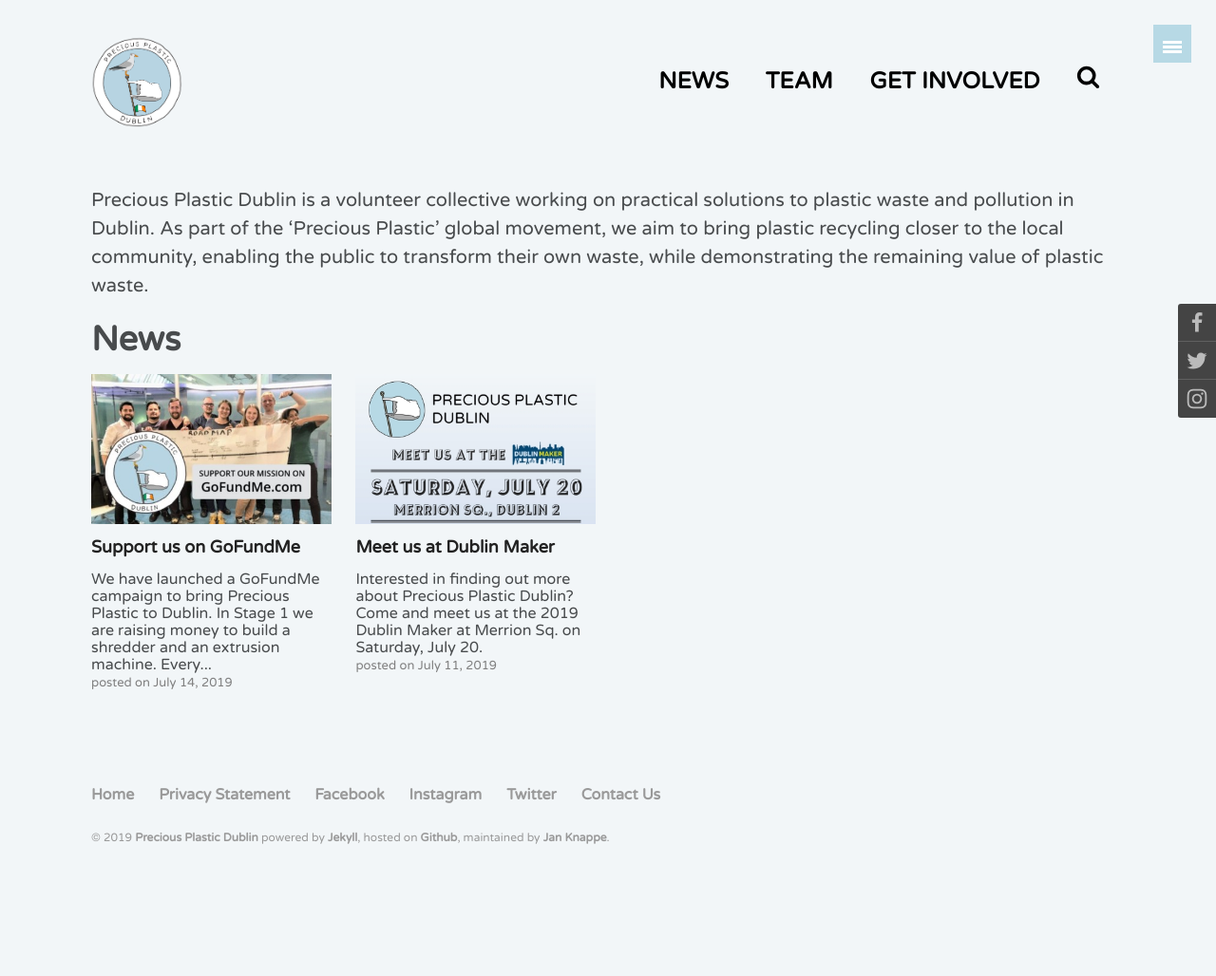
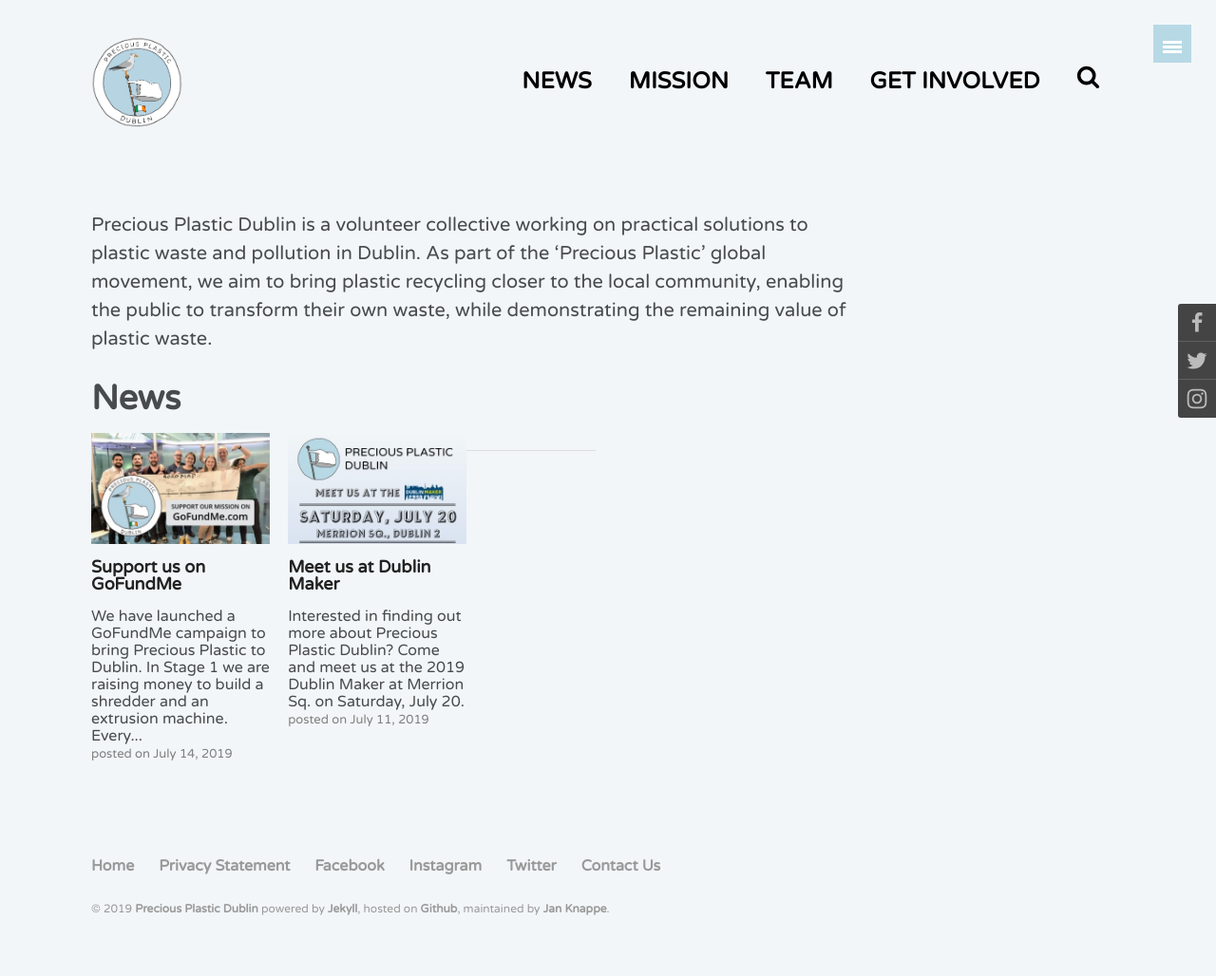
Before and after one commit to preciousplasticdublin/preciousplasticdublin.github.io, a Jekyll site: the page built from index.md, in a window 1280 px wide. Shown: the whole page at 95% size. Built offline with Jekyll 4.4.1, drawn with Linux system fonts in a browser that asks for light colours; comment, search, counter and statistics services are not loaded; before the commit the page ends 953 px from its top, so only the background shows below that.

Commit message:
adds mission section

```diff
--- a/_data/navigation.yml
+++ b/_data/navigation.yml
@@ -2,6 +2,9 @@
 
 - title: News
   url: /
+
+- title: Mission
+  url: /mission/
 
 - title: Team
   url: /team/
--- a/_layouts/page.html
+++ b/_layouts/page.html
@@ -3,16 +3,20 @@
 ---
 
 <div id="main" role="main">
-	<div class="wrap">
+	<article class="wrap" itemscope itemtype="http://schema.org/Article">
 		<div class="page-title">
 			<h1>{{ page.title }}</h1>
 			{% if page.excerpt %}<h2>{{ page.excerpt }}</h2>{% endif %}
 		</div>
-		<div class="archive-wrap">
-			<div class="page-content">
+		<div class="inner-wrap">
+			<div id="content" class="page-content" itemprop="articleBody">
 				{{ content }}
-			</div><!-- /.page-content -->
-		</div class="archive-wrap"><!-- /.archive-wrap -->
+				<hr />
+				<footer class="page-footer">
+					{% include page-meta.html %}
+				</footer><!-- /.footer -->
+				</div><!-- /.content -->
+		</div><!-- /.inner-wrap -->
 		{% if page.sidebar == true %}<div class="ads">{% include sidebar.html %}</div><!-- /.sidebar -->{% endif %}
-	</div><!-- /.wrap -->
+	</article><!-- ./wrap -->
 </div><!-- /#main -->
--- a/_sass/_base.scss
+++ b/_sass/_base.scss
@@ -405,3 +405,21 @@
 b, i, strong, em, blockquote, p, q, span, figure, img, h1, h2, header, input, a, tr, td, .highlight {
 	@include transition (color 0.2s ease-out, opacity 0.2s ease-out, background 0.2s ease-out, border-color 0.2s ease-out);
 }
+
+/*
+   Youtube video container
+   ========================================================================== */
+
+.container {
+    position: relative;
+    width: 100%;
+    height: 0;
+    padding-bottom: 56.25%;
+}
+.video {
+    position: absolute;
+    top: 0;
+    left: 0;
+    width: 100%;
+    height: 100%;
+}
```
Also changed, not shown: _pages/mission.md (added, +18 -0 lines).
